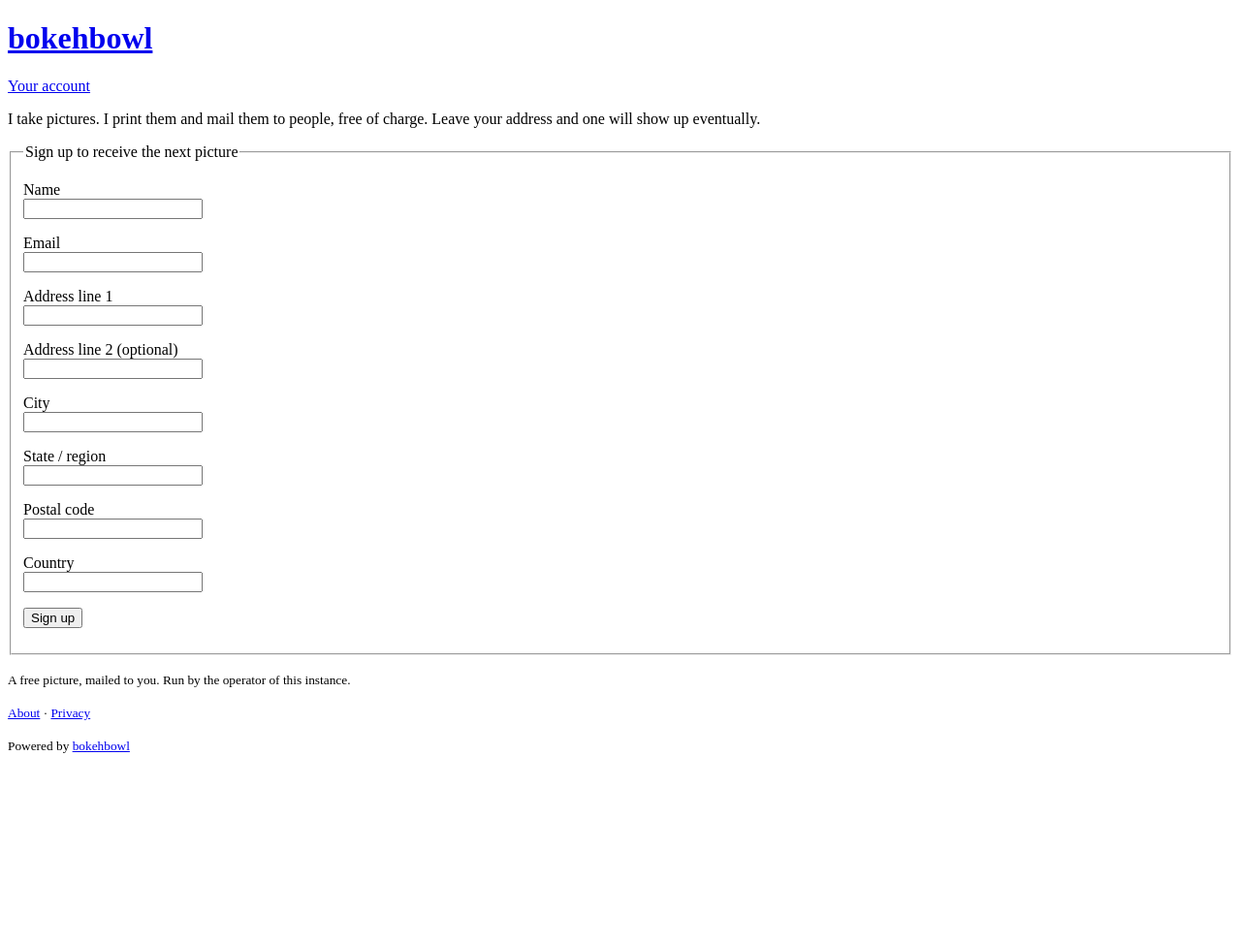
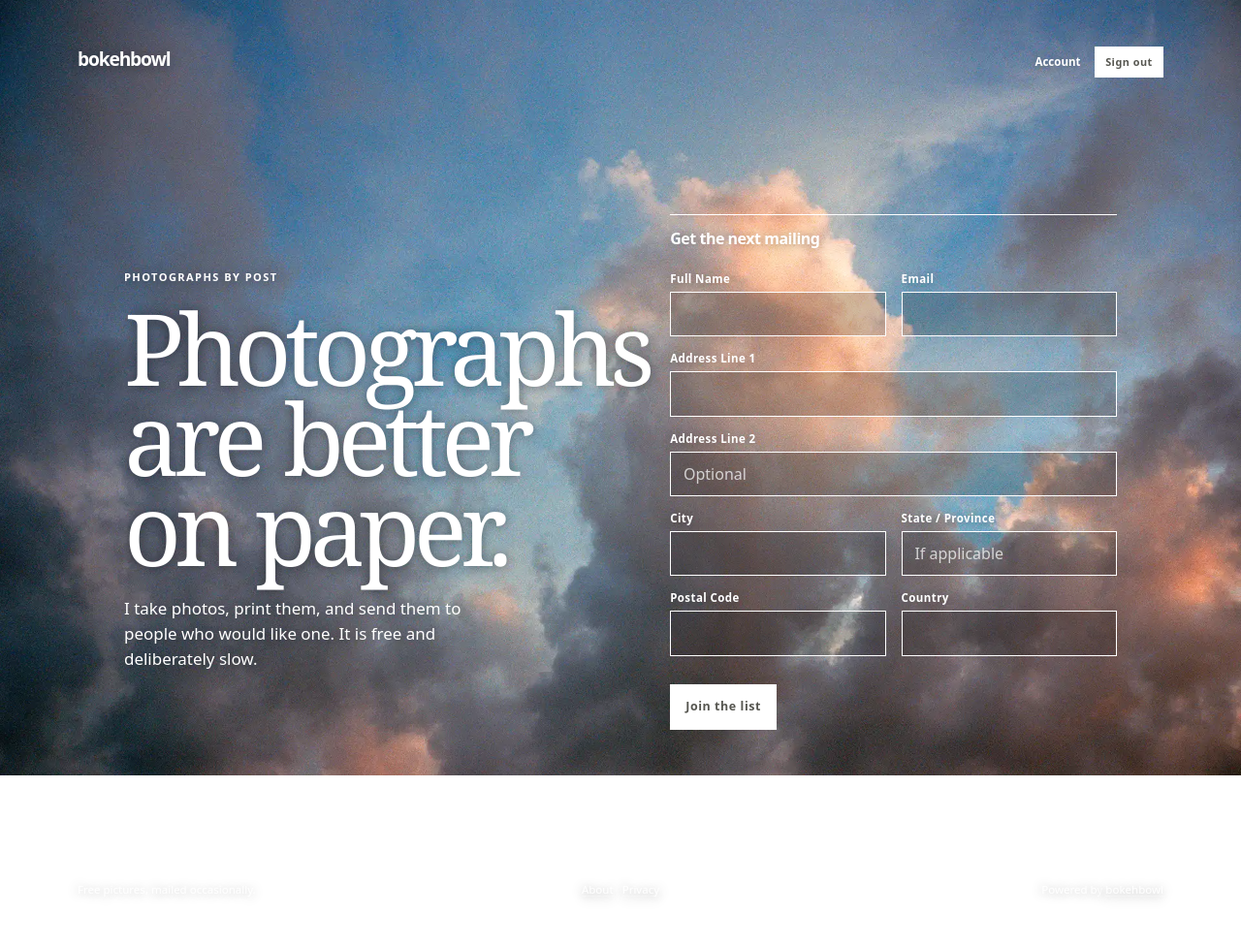
Before and after one commit to eferm/bokehbowl, a FastAPI app: page / in a window 1280 px wide. Shown: the whole page at 97% size. Before the commit the page ends 777 px from the top, so only its background shows below. Run offline with FastAPI, Linux system fonts and the light colour scheme; the visitor is signed in with stand-in values (Sample User, id 1).

Commit message:
Redesign public site with photo theme

```diff
--- a/bokehbowl/app.py
+++ b/bokehbowl/app.py
@@ -7,16 +7,19 @@ from fastapi.responses import FileResponse, PlainTextResponse, RedirectResponse
 from fastapi.templating import Jinja2Templates
 from sqlalchemy import Engine
 from starlette.middleware.sessions import SessionMiddleware
+from starlette.staticfiles import StaticFiles
 
 from bokehbowl.admin import AdminRequired, LoginThrottle
 from bokehbowl.admin import router as admin_router
+from bokehbowl.auth import csrf_token
 from bokehbowl.config import AppConfig
 from bokehbowl.mailer import Mailer
 from bokehbowl.web import LoginRequired
 from bokehbowl.web import router as web_router
 
 TEMPLATES_DIR = Path(__file__).parent / "templates"
-DEFAULT_FAVICON = Path(__file__).parent / "static" / "favicon.svg"
+STATIC_DIR = Path(__file__).parent / "static"
+DEFAULT_FAVICON = STATIC_DIR / "favicon.svg"
 INSTANCE_DIR = Path("instance")
 INSTANCE_TEMPLATES_DIR = INSTANCE_DIR / "templates"
 INSTANCE_FAVICON = INSTANCE_DIR / "favicon.svg"
@@ -35,6 +38,7 @@ def create_app(config: AppConfig, engine: Engine, mailer: Mailer) -> FastAPI:
         operator_name=config.operator_name,
         operator_contact=config.operator_contact,
         app_commit=config.commit,
+        csrf_token=csrf_token,
     )
     app.state.templates = templates
 
@@ -43,6 +47,8 @@ def create_app(config: AppConfig, engine: Engine, mailer: Mailer) -> FastAPI:
     @app.get("/favicon.ico")
     def favicon_file() -> FileResponse:
         return FileResponse(favicon)
+
+    app.mount("/static", StaticFiles(directory=STATIC_DIR), name="static")
 
     app.add_middleware(
         SessionMiddleware,
--- /dev/null
+++ b/bokehbowl/static/site.css
@@ -0,0 +1,356 @@
+:root {
+  color-scheme: light;
+  --paper: #fcfcfa;
+  --ink: #11110f;
+  --rule: #d7d7d2;
+  --muted: #8b8b83;
+  --button-background: var(--ink);
+  --button-foreground: var(--paper);
+  --button-hover: #31312d;
+  --page-space: clamp(4rem, 11vw, 10rem);
+}
+
+* { box-sizing: border-box; }
+
+body {
+  min-width: 20rem;
+  margin: 0;
+  background: #e8e8e4;
+  color: var(--ink);
+  font-family: ui-sans-serif, system-ui, sans-serif;
+}
+
+body.photo-theme {
+  background: transparent;
+  --ink: #fff;
+  --rule: rgb(255 255 255 / 62%);
+  --muted: rgb(255 255 255 / 72%);
+  --button-background: #fff;
+  --button-foreground: #565650;
+  --button-hover: rgb(255 255 255 / 82%);
+}
+
+body.photo-theme::before {
+  position: fixed;
+  z-index: -1;
+  inset: 0;
+  content: "";
+  background: #3f3f3d url("/static/background.webp") center / cover no-repeat;
+}
+
+a { color: inherit; }
+
+.site-shell {
+  display: grid;
+  grid-template-rows: auto 1fr auto;
+  width: min(100%, 76rem);
+  min-height: 100svh;
+  margin: 0 auto;
+  padding: clamp(1.3rem, 4vw, 3rem);
+  background: var(--paper);
+}
+
+.photo-theme .site-shell {
+  background: transparent;
+}
+
+.photo-theme .site-header,
+.photo-theme .site-content,
+.photo-theme .site-footer {
+  text-shadow: 0 1px 12px rgb(0 0 0 / 42%);
+}
+
+.site-header,
+.site-footer {
+  display: grid;
+  grid-template-columns: 1fr auto 1fr;
+  gap: 1rem;
+  align-items: baseline;
+  font-size: .72rem;
+  line-height: 1.4;
+}
+
+.site-header {
+  grid-template-columns: 1fr auto;
+  min-height: 2rem;
+}
+
+.site-brand {
+  font-size: 1.2rem;
+  font-weight: 650;
+  letter-spacing: -.06em;
+  line-height: 1;
+  text-decoration: none;
+}
+
+.site-nav {
+  display: flex;
+  align-items: baseline;
+  gap: .9rem;
+}
+
+.site-nav a {
+  font-weight: 700;
+  text-decoration: none;
+}
+
+.header-signout { margin: 0; }
+
+.header-signout button {
+  min-height: 2rem;
+  padding: .45rem .7rem;
+  font-size: .68rem;
+}
+
+.site-content {
+  width: min(100%, 64rem);
+  margin: 0 auto;
+  padding-block: var(--page-space);
+}
+
+.admin .site-shell {
+  width: 100%;
+  max-width: none;
+  padding: 1.25rem;
+}
+
+.admin .site-content {
+  width: 100%;
+  max-width: none;
+  padding-block: 0;
+}
+
+.admin table {
+  width: 100%;
+  border-collapse: collapse;
+  font-family: ui-monospace, SFMono-Regular, Menlo, monospace;
+  font-size: .85em;
+}
+
+.admin th,
+.admin td {
+  text-align: left;
+  vertical-align: top;
+}
+
+.admin nav { margin-bottom: 1.5rem; }
+
+.site-footer {
+  padding-top: 1rem;
+  border-top: 1px solid var(--rule);
+}
+
+.site-footer > :last-child { text-align: right; }
+
+.site-footer a { text-underline-offset: .18em; }
+
+.site-footer code {
+  color: var(--muted);
+  font-family: ui-monospace, SFMono-Regular, Menlo, monospace;
+  font-size: .85em;
+}
+
+.home-layout {
+  display: grid;
+  grid-template-columns: minmax(0, 1fr) minmax(20rem, 1fr);
+  gap: clamp(2rem, 8vw, 8rem);
+  align-items: center;
+  padding: 0;
+}
+
+.eyebrow {
+  margin: 0 0 1.3rem;
+  font-size: .69rem;
+  font-weight: 700;
+  letter-spacing: .13em;
+  line-height: 1;
+  text-transform: uppercase;
+}
+
+.home-intro h1 {
+  max-width: 11ch;
+  margin: 0;
+  font-family: ui-serif, Georgia, serif;
+  font-size: clamp(3.5rem, 8vw, 6.8rem);
+  font-weight: 500;
+  letter-spacing: -.065em;
+  line-height: .91;
+  word-spacing: .035em;
+}
+
+.home-intro > p:last-child {
+  max-width: 37ch;
+  margin: 1.45rem 0 0;
+  font-size: 1.06rem;
+  line-height: 1.55;
+}
+
+.form-page {
+  width: min(100%, 28rem);
+  padding: 0;
+}
+
+.form-page--wide { width: min(100%, 38rem); }
+
+.form-page h1 {
+  margin: 0 0 clamp(2.5rem, 6vw, 4.5rem);
+  font-family: ui-serif, Georgia, serif;
+  font-size: clamp(3rem, 7vw, 5rem);
+  font-weight: 500;
+  letter-spacing: -.055em;
+  line-height: .92;
+}
+
+.form-stack {
+  display: grid;
+  gap: 1.5rem;
+}
+
+.form-stack + .form-stack { margin-top: 1.5rem; }
+
+.form-stack--inline {
+  display: flex;
+  align-items: end;
+  gap: 1rem;
+}
+
+.form-stack--inline .form-label { flex: 1; }
+
+.form-label {
+  display: grid;
+  gap: .42rem;
+  font-size: .72rem;
+  font-weight: 600;
+  letter-spacing: .035em;
+  line-height: 1.15;
+}
+
+.form-grid {
+  display: grid;
+  grid-template-columns: 1fr 1fr;
+  gap: 1rem;
+  min-width: 0;
+  margin: 0;
+  padding: 0;
+  border: 0;
+}
+
+.field-wide { grid-column: 1 / -1; }
+
+.form-control {
+  width: 100%;
+  min-height: 2.9rem;
+  padding: .65rem .8rem;
+  border: 1px solid var(--ink);
+  border-radius: 0;
+  background: transparent;
+  color: inherit;
+  font-family: inherit;
+  font-size: 1rem;
+  font-weight: 400;
+  text-shadow: none;
+}
+
+.photo-theme .form-control {
+  background: rgb(0 0 0 / 18%);
+}
+
+.form-control::placeholder { color: var(--muted); }
+
+.form-control--inline { width: min(100%, 20rem); }
+
+.form-stack > button { justify-self: start; }
+
+.signup {
+  padding-top: 1rem;
+  border-top: 1px solid var(--ink);
+}
+
+.signup h2 {
+  margin: 0 0 1.7rem;
+  font-size: 1rem;
+  font-weight: 600;
+  letter-spacing: -.03em;
+  line-height: 1;
+}
+
+button {
+  min-height: 2.9rem;
+  padding: .7rem 1rem;
+  border: 0;
+  border-radius: 0;
+  background: var(--button-background);
+  color: var(--button-foreground);
+  font-family: inherit;
+  font-size: .78rem;
+  font-weight: 700;
+  letter-spacing: .045em;
+  line-height: 1;
+  cursor: pointer;
+  text-shadow: none;
+}
+
+.home .signup button { margin-top: .35rem; }
+
+button:hover { background: var(--button-hover); }
+
+.site-header a:focus-visible,
+.site-footer a:focus-visible,
+.form-control:focus-visible,
+button:focus-visible {
+  outline: 3px solid var(--ink);
+  outline-offset: 3px;
+}
+
+.form-error {
+  margin: -.5rem 0 0;
+  color: #a13b2f;
+  font-size: .88rem;
+  line-height: 1.4;
+}
+
+.form-notice {
+  margin: 0 0 1.5rem;
+  padding: .85rem 1rem;
+  border-left: 2px solid var(--ink);
+  background: #f1f1ed;
+  font-size: .92rem;
+  line-height: 1.45;
+}
+
+.photo-theme .form-notice {
+  background: rgb(0 0 0 / 18%);
+}
+
+.visually-hidden {
+  position: absolute;
+  width: 1px;
+  height: 1px;
+  padding: 0;
+  margin: -1px;
+  overflow: hidden;
+  clip: rect(0, 0, 0, 0);
+  white-space: nowrap;
+  border: 0;
+}
+
+@media (max-width: 44rem) {
+  .site-shell { padding: 1.3rem; }
+
+  .home-layout { grid-template-columns: 1fr; padding: 5rem 0; }
+
+  .home-intro h1 { font-size: clamp(3.2rem, 15vw, 4.7rem); }
+
+  .form-grid { grid-template-columns: 1fr; }
+
+  .field-wide { grid-column: auto; }
+
+  .form-stack--inline { display: grid; }
+
+  .site-footer {
+    grid-template-columns: 1fr;
+    text-align: center;
+  }
+
+  .site-footer > :last-child { text-align: center; }
+}
--- a/bokehbowl/templates/base.html
+++ b/bokehbowl/templates/base.html
@@ -4,20 +4,31 @@
   <meta charset="utf-8">
   <meta name="viewport" content="width=device-width, initial-scale=1">
   <link rel="icon" href="/favicon.ico">
+  <link rel="stylesheet" href="/static/site.css">
   <title>{% block title %}bokehbowl{% endblock %}</title>
 </head>
-<body>
-  <header>
-    <h1><a href="/">bokehbowl</a></h1>
-    <nav><a href="/account">Your account</a></nav>
+<body class="{% block theme_class %}photo-theme{% endblock %} {% block body_class %}{% endblock %}">
+  <div class="site-shell">
+  <header class="site-header">
+    <a class="site-brand" href="/">bokehbowl</a>
+    <nav class="site-nav">
+      <a href="/account">Account</a>
+      {% if request.session.get("recipient_id") %}
+      <form class="header-signout" method="post" action="/logout">
+        <input type="hidden" name="csrf" value="{{ csrf_token(request) }}">
+        <button type="submit">Sign out</button>
+      </form>
+      {% endif %}
+    </nav>
   </header>
-  <main>
+  <main class="site-content">
     {% block content %}{% endblock %}
   </main>
-  <footer>
-    <p><small>A free picture, mailed to you. Run by {{ operator_name }}.</small></p>
-    <p><small><a href="/about">About</a> · <a href="/privacy">Privacy</a></small></p>
-    <p><small>Powered by <a href="https://github.com/eferm/bokehbowl">bokehbowl</a>{% if app_commit %} <code>{{ app_commit[:7] }}</code>{% endif %}</small></p>
+  <footer class="site-footer">
+    <span>Free pictures, mailed occasionally.</span>
+    <span><a href="/about">About</a> · <a href="/privacy">Privacy</a></span>
+    <span>Powered by <a href="https://github.com/eferm/bokehbowl" target="_blank" rel="noopener noreferrer">bokehbowl</a>{% if app_commit %} <code>{{ app_commit[:7] }}</code>{% endif %}</span>
   </footer>
+  </div>
 </body>
 </html>
--- /dev/null
+++ b/bokehbowl/templates/components/form_fields.html
@@ -0,0 +1,15 @@
+{% macro mailing_address_fields(recipient=None) %}
+<fieldset class="form-grid">
+  <legend class="visually-hidden">Your mailing address</legend>
+  <label class="form-label">Full Name <input class="form-control" name="name"{% if recipient %} value="{{ recipient.name }}"{% endif %} required autocomplete="name"></label>
+  {% if not recipient %}
+  <label class="form-label">Email <input class="form-control" name="email" type="email" required autocomplete="email"></label>
+  {% endif %}
+  <label class="form-label field-wide">Address Line 1 <input class="form-control" name="address_line1"{% if recipient %} value="{{ recipient.address_line1 }}"{% endif %} required autocomplete="address-line1"></label>
+  <label class="form-label field-wide">Address Line 2 <input class="form-control" name="address_line2"{% if recipient %} value="{{ recipient.address_line2 or '' }}"{% endif %} autocomplete="address-line2" placeholder="Optional"></label>
+  <label class="form-label">City <input class="form-control" name="city"{% if recipient %} value="{{ recipient.city }}"{% endif %} required autocomplete="address-level2"></label>
+  <label class="form-label">State / Province <input class="form-control" name="region"{% if recipient %} value="{{ recipient.region or '' }}"{% endif %} autocomplete="address-level1" placeholder="If applicable"></label>
+  <label class="form-label">Postal Code <input class="form-control" name="postal_code"{% if recipient %} value="{{ recipient.postal_code }}"{% endif %} required autocomplete="postal-code"></label>
+  <label class="form-label">Country <input class="form-control" name="country"{% if recipient %} value="{{ recipient.country }}"{% endif %} required autocomplete="country-name"></label>
+</fieldset>
+{% endmacro %}
--- a/bokehbowl/templates/index.html
+++ b/bokehbowl/templates/index.html
@@ -1,22 +1,23 @@
 {% extends "base.html" %}
+{% from "components/form_fields.html" import mailing_address_fields %}
+{% block body_class %}home{% endblock %}
 {% block content %}
-<p>I take pictures. I print them and mail them to people, free of charge.
-Leave your address and one will show up eventually.</p>
+<div class="home-layout">
+  <section class="home-intro" aria-labelledby="home-heading">
+    <p class="eyebrow">Photographs by post</p>
+    <h1 id="home-heading">Photographs are better on paper.</h1>
+    <p>I take photos, print them, and send them to people who would like one.
+    It is free and deliberately slow.</p>
+  </section>
 
-{% if error %}<p role="alert"><strong>{{ error }}</strong></p>{% endif %}
-<form method="post" action="/signup">
-  <input type="hidden" name="csrf" value="{{ csrf }}">
-  <fieldset>
-    <legend>Sign up to receive the next picture</legend>
-    <p><label>Name<br><input name="name" required autocomplete="name"></label></p>
-    <p><label>Email<br><input name="email" type="email" required autocomplete="email"></label></p>
-    <p><label>Address line 1<br><input name="address_line1" required autocomplete="address-line1"></label></p>
-    <p><label>Address line 2 (optional)<br><input name="address_line2" autocomplete="address-line2"></label></p>
-    <p><label>City<br><input name="city" required autocomplete="address-level2"></label></p>
-    <p><label>State / region<br><input name="region" autocomplete="address-level1"></label></p>
-    <p><label>Postal code<br><input name="postal_code" required autocomplete="postal-code"></label></p>
-    <p><label>Country<br><input name="country" required autocomplete="country-name"></label></p>
-    <p><button type="submit">Sign up</button></p>
-  </fieldset>
-</form>
+  <section class="signup" aria-labelledby="signup-heading">
+    <h2 id="signup-heading">Get the next mailing</h2>
+    {% if error %}<p class="form-error" role="alert">{{ error }}</p>{% endif %}
+    <form class="form-stack" method="post" action="/signup">
+      <input type="hidden" name="csrf" value="{{ csrf }}">
+      {{ mailing_address_fields() }}
+      <button type="submit">Join the list</button>
+    </form>
+  </section>
+</div>
 {% endblock %}
```
Also changed, not shown: bokehbowl/templates/account.html (+16 -20 lines), bokehbowl/templates/admin.html (+5 -3 lines), bokehbowl/templates/admin_login.html (+10 -7 lines), bokehbowl/templates/login.html (+10 -8 lines), bokehbowl/templates/verify.html (+9 -7 lines), bokehbowl/web.py (+5 -2 lines), tests/conftest.py (+1 -1 lines), tests/test_pages.py (+10 -2 lines), tests/test_signup.py (+19 -0 lines), bokehbowl/static/background.webp (added).
